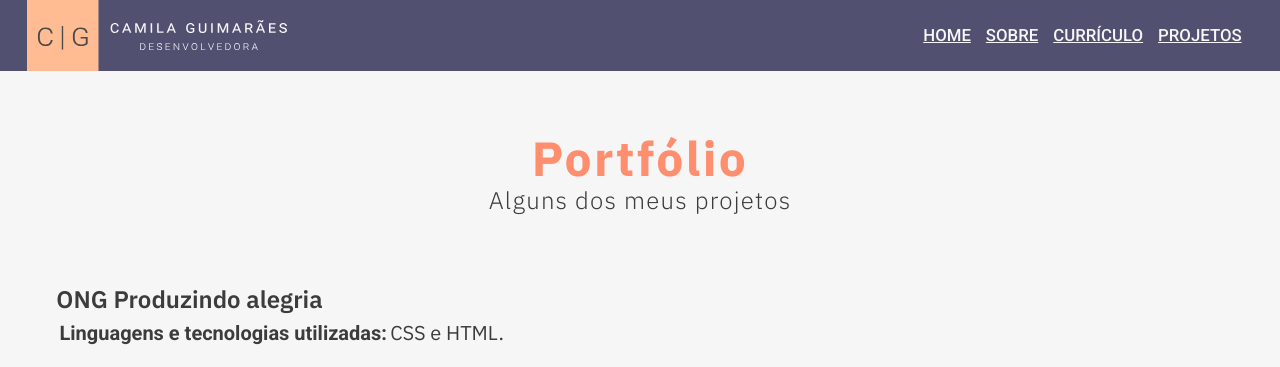
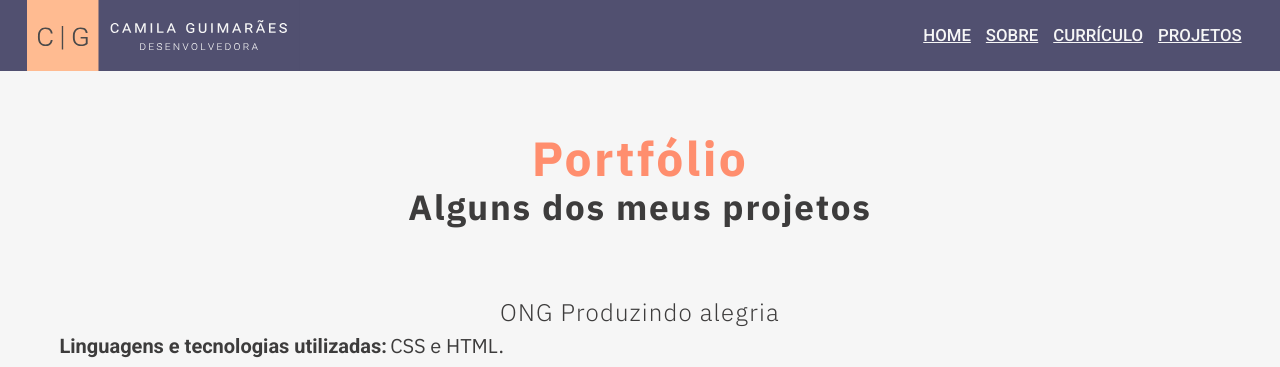
Before and after one commit to miilacg/portfolio, a Next.js app: page /Projetos in a window 1280 px wide. Shown: the top 367 px of the page. Built offline with nearby package versions, Linux system fonts and the light colour scheme.

Commit message:
Alterações gerais

```diff
--- a/src/components/Header.tsx
+++ b/src/components/Header.tsx
@@ -1,6 +1,4 @@
 import Link from 'next/link';
-
-//import Link from '@mui/material/Link';
 
 import styles from '../styles/components/Header.module.scss';
 
--- a/src/materialui/styles.jsx
+++ b/src/materialui/styles.jsx
@@ -36,6 +36,7 @@ const h1 = {
   margin: '0 auto 4.3125rem',
 
   color: laranja,
+  textAlign: 'center',
   fontFamily: "'IBM Plex Sans', sans-serif",
   fontSize: '3rem',
   fontWeight: '700',
@@ -78,9 +79,12 @@ const h5 = {
 const subtitle2 = {
   margin: '.9375rem 0 1.5625rem',
 
+  fontFamily: "'IBM Plex Sans', sans-serif",
   color: roxo,
   fontSize: '.9375rem',
-  lineHeight: '1.3'
+  lineHeight: '1.3',
+  fontWeight: '400',
+  letterSpacing: '0.03em'
 };
 
 
@@ -98,10 +102,7 @@ const link = {
 };
 
 
-
-
-
-// Messages (Boilerplate)
+// Messages
 const warningColor = '#ff9800';
 const dangerColor = '#f55a4e';
 const successColor = '#4caf50';
@@ -131,8 +132,6 @@ export {
   // Outros
   link,
 
-
-
   // messages
   warningColor,
   dangerColor,
--- a/src/pages/Curriculo.tsx
+++ b/src/pages/Curriculo.tsx
@@ -16,7 +16,7 @@ export default function Curriculo() {
           <Typography variant='h2'>Experiência</Typography>
           <TopicoCurriculo
             subtitle="Analista de sistemas júnior"
-            date="2022 - atual | Dr. Tis"
+            date="2022 - atual | Dr. TIS"
             description=''
           />
 
--- a/src/pages/_app.tsx
+++ b/src/pages/_app.tsx
@@ -10,7 +10,7 @@ import '../styles/globals.scss'
 
 export default function MyApp({ Component, pageProps }) {
   return (
-    <ThemeProvider  theme={ theme }>
+    <ThemeProvider theme={ theme }>
       <Header />
       <Component { ...pageProps } />
       <Footer />
--- a/src/styles/components/Header.module.scss
+++ b/src/styles/components/Header.module.scss
@@ -14,10 +14,10 @@
   padding: 0 3% 0 2.1%;
 
   background: var(--roxo);
-}
 
-.menu a.logo {
-  height: var(--alturaLogo);
+  a {
+    height: var(--alturaLogo);
+  }
 }
 
 .linksMenu a {
@@ -35,15 +35,19 @@
 .linksMenu a:focus {
   outline: none;
 }
+
 .linksMenu a:first-child {
   margin: 0 .46875rem 0 0;
 }
+
 .linksMenu a:last-child{
   margin: 0 0 0 .46875rem;
 }
+
 .linksMenu a:hover {
   color: avar(--laranja);
 }
+
 .linksMenu a:active{
   color: avar(--laranja);
 }
--- a/src/styles/pages/Projetos.module.scss
+++ b/src/styles/pages/Projetos.module.scss
@@ -1,27 +1,38 @@
 .mainProjects {
+  height: auto;
+
   h1 {
     margin: 0;
   }
 
-  h2 {
+  h3 {
+    display: flex;
+    justify-content: center;
+    text-align: center;
+
     font-weight: 300;
-    font-size: 1.5rem;
+    letter-spacing: 0.05em;
   }
 
   section {
     margin-top: 4.3125rem;
     padding-bottom: calc(var(--alturaFooter) + 3.8125rem);
-  }
 
     .project {
       display: flex;
       flex-direction: row;
+
+      padding: 0 3.375rem;
 
       .description {
         width: 50%;
         margin: 0 1.5625rem 0 0;
 
         h3 {
+          margin-bottom: 1.4375rem;
+          justify-content: left;
+
+          font-weight: 600;
           line-height: 1.9375rem;
         }
 
@@ -59,3 +70,4 @@
       }
     }
   }
+}
```
Lines whose indentation alone changed are shown as unchanged.
